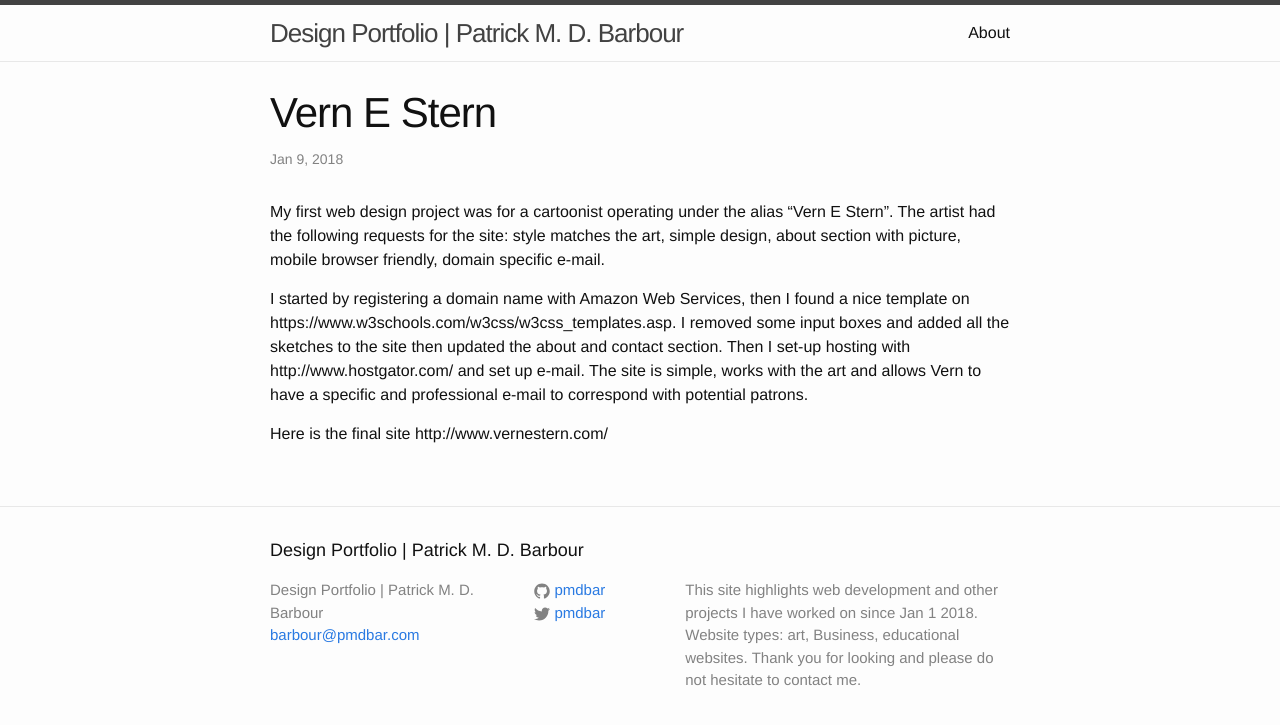
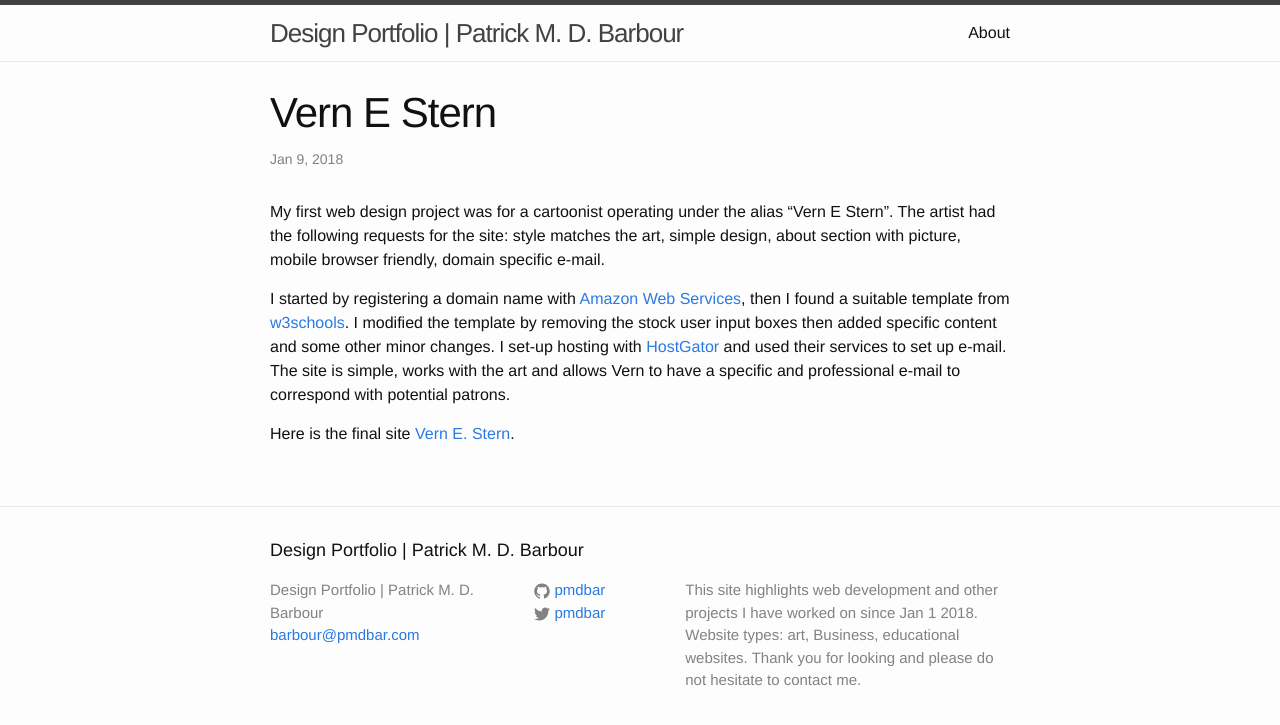
Before and after one commit to pmdbar/pmdbar.github.io, a Jekyll site: the page built from _posts/2018-01-09-vernestern.markdown, in a window 1280 px wide. Shown: the top 725 px of the page. Built offline with Jekyll 4.4.1, drawn with Linux system fonts in a browser that asks for light colours.

Commit message:
VES updated

```diff
--- a/_posts/2018-01-09-vernestern.markdown
+++ b/_posts/2018-01-09-vernestern.markdown
@@ -11,6 +11,11 @@ about section with picture,
 mobile browser friendly,
 domain specific e-mail.
 
-I started by registering a domain name with Amazon Web Services, then I found a nice template on https://www.w3schools.com/w3css/w3css_templates.asp.  I removed some input boxes and added all the sketches to the site then updated the about and contact section.  Then I set-up hosting with http://www.hostgator.com/ and set up e-mail.  The site is simple, works with the art and allows Vern to have a specific and professional e-mail to correspond with potential patrons.
+I started by registering a domain name with [Amazon Web Services][aws], then I found a suitable template from [w3schools][w3schools].  I modified the template by removing the stock user input boxes then added specific content and some other minor changes.  I set-up hosting with [HostGator][hostgator] and used their services to set up e-mail.  The site is simple, works with the art and allows Vern to have a specific and professional e-mail to correspond with potential patrons.
 
-Here is the final site http://www.vernestern.com/
+Here is the final site [Vern E. Stern][ves].
+
+[aws]: https://aws.amazon.com/
+[w3schools]:https://www.w3schools.com/w3css/w3css_templates.asp
+[hostgator]:http://www.hostgator.com/
+[ves]:http://www.vernestern.com/
```
